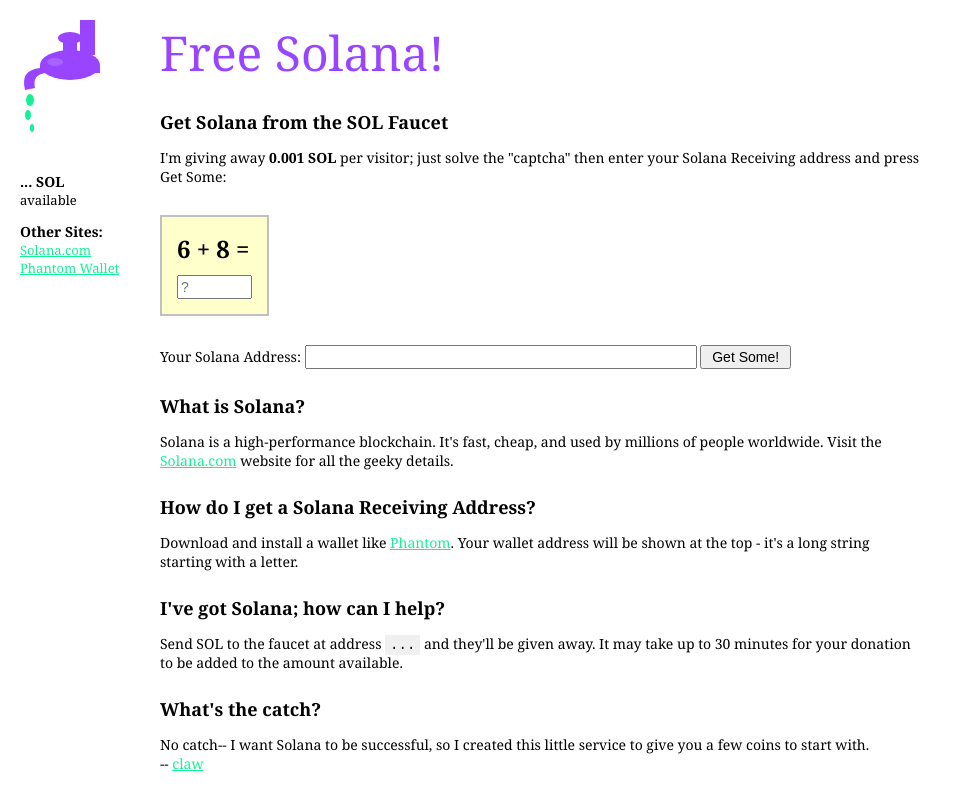
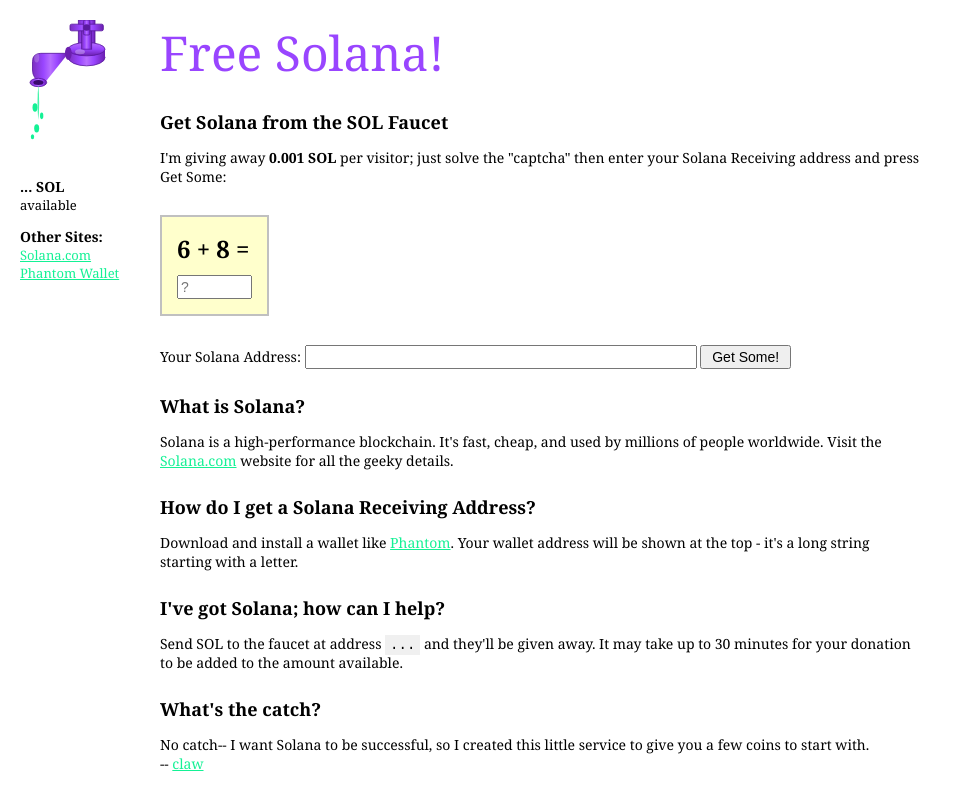
Before and after one commit to ClawGrabSOL/ogsolfaucet, a website: page public/index.html in a window 1280 px wide. Shown: the whole page, without its empty margins (0-962 px from the left). Drawn offline with Linux system fonts and the light colour scheme; no server answers.

Commit message:
Realistic faucet with gradients and proper shape

```diff
--- a/public/index.html
+++ b/public/index.html
@@ -81,24 +81,60 @@
 
 <div id="container">
     <div id="sidebar">
-        <!-- Purple Faucet SVG -->
-        <svg id="faucet-img" viewBox="0 0 100 120">
-            <!-- pipe coming from wall -->
-            <rect x="60" y="0" width="15" height="35" fill="#9945FF"/>
-            <!-- faucet body -->
-            <ellipse cx="50" cy="45" rx="30" ry="15" fill="#9945FF"/>
-            <rect x="20" y="45" width="60" height="8" fill="#9945FF"/>
-            <!-- spout -->
-            <path d="M20 48 Q0 50 5 70 L15 68 Q12 55 25 53 Z" fill="#9945FF"/>
-            <!-- handle top -->
-            <rect x="43" y="20" width="14" height="25" fill="#9945FF"/>
-            <ellipse cx="50" cy="18" rx="12" ry="6" fill="#9945FF"/>
-            <!-- water drops -->
-            <ellipse cx="10" cy="80" rx="4" ry="6" fill="#14F195"/>
-            <ellipse cx="8" cy="95" rx="3" ry="5" fill="#14F195"/>
-            <ellipse cx="12" cy="108" rx="2" ry="4" fill="#14F195"/>
-            <!-- highlight -->
-            <ellipse cx="35" cy="42" rx="8" ry="4" fill="#b57fff" opacity="0.5"/>
+        <!-- Purple Faucet SVG - realistic style -->
+        <svg id="faucet-img" viewBox="0 0 120 150">
+            <defs>
+                <linearGradient id="purpleGrad" x1="0%" y1="0%" x2="100%" y2="0%">
+                    <stop offset="0%" style="stop-color:#7B2FBF"/>
+                    <stop offset="30%" style="stop-color:#9945FF"/>
+                    <stop offset="50%" style="stop-color:#B76EFF"/>
+                    <stop offset="70%" style="stop-color:#9945FF"/>
+                    <stop offset="100%" style="stop-color:#6B1FAF"/>
+                </linearGradient>
+                <linearGradient id="purpleGradVert" x1="0%" y1="0%" x2="0%" y2="100%">
+                    <stop offset="0%" style="stop-color:#B76EFF"/>
+                    <stop offset="50%" style="stop-color:#9945FF"/>
+                    <stop offset="100%" style="stop-color:#6B1FAF"/>
+                </linearGradient>
+            </defs>
+
+            <!-- Back pipe from wall -->
+            <rect x="70" y="0" width="20" height="30" fill="url(#purpleGrad)" stroke="#5A1A9F" stroke-width="1"/>
+            <ellipse cx="80" cy="30" rx="10" ry="4" fill="#6B1FAF"/>
+
+            <!-- Main valve body -->
+            <ellipse cx="80" cy="45" rx="22" ry="10" fill="url(#purpleGrad)" stroke="#5A1A9F" stroke-width="1"/>
+            <rect x="58" y="35" width="44" height="10" fill="url(#purpleGrad)"/>
+            <ellipse cx="80" cy="35" rx="22" ry="8" fill="url(#purpleGradVert)" stroke="#5A1A9F" stroke-width="1"/>
+
+            <!-- Handle stem -->
+            <rect x="74" y="12" width="12" height="23" fill="url(#purpleGrad)" stroke="#5A1A9F" stroke-width="1"/>
+
+            <!-- Cross handle -->
+            <rect x="60" y="5" width="40" height="8" rx="2" fill="url(#purpleGrad)" stroke="#5A1A9F" stroke-width="1"/>
+            <rect x="76" y="0" width="8" height="18" rx="2" fill="url(#purpleGrad)" stroke="#5A1A9F" stroke-width="1"/>
+            <circle cx="80" cy="9" r="4" fill="#5A1A9F"/>
+
+            <!-- Spout arm going left -->
+            <path d="M58 40 L25 40 Q15 40 15 50 L15 60 Q15 70 25 75 L30 75" fill="url(#purpleGrad)" stroke="#5A1A9F" stroke-width="1"/>
+            <ellipse cx="58" cy="40" rx="4" ry="8" fill="#6B1FAF"/>
+
+            <!-- Spout opening -->
+            <ellipse cx="22" cy="75" rx="10" ry="5" fill="url(#purpleGrad)" stroke="#5A1A9F" stroke-width="1"/>
+            <ellipse cx="22" cy="75" rx="6" ry="3" fill="#3A0A6F"/>
+
+            <!-- Water stream -->
+            <path d="M22 78 Q20 100 22 120 Q24 100 22 78" fill="#14F195" opacity="0.8"/>
+
+            <!-- Water drops -->
+            <ellipse cx="18" cy="105" rx="3" ry="5" fill="#14F195"/>
+            <ellipse cx="26" cy="115" rx="2" ry="4" fill="#14F195"/>
+            <ellipse cx="20" cy="130" rx="3" ry="5" fill="#14F195"/>
+            <ellipse cx="15" cy="140" rx="2" ry="3" fill="#14F195"/>
+
+            <!-- Shine highlights -->
+            <ellipse cx="72" cy="38" rx="6" ry="3" fill="white" opacity="0.3"/>
+            <ellipse cx="20" cy="45" rx="3" ry="6" fill="white" opacity="0.2"/>
         </svg>
 
         <p>
```
